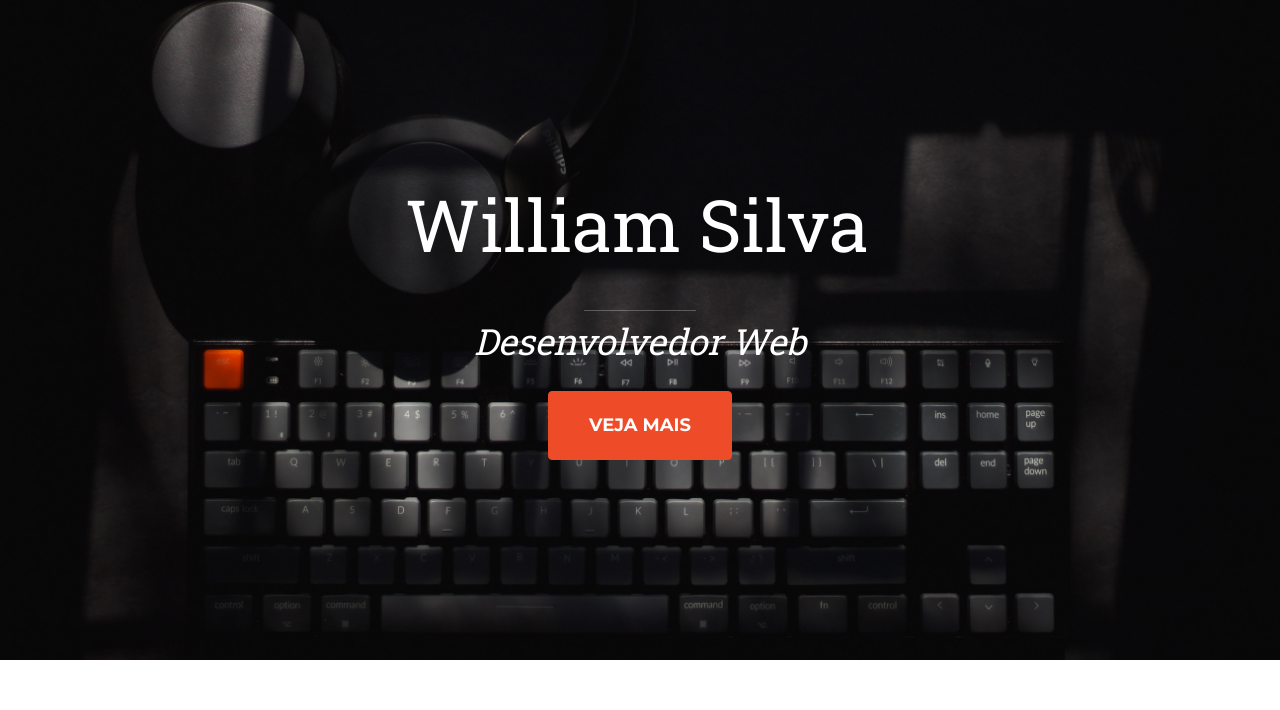
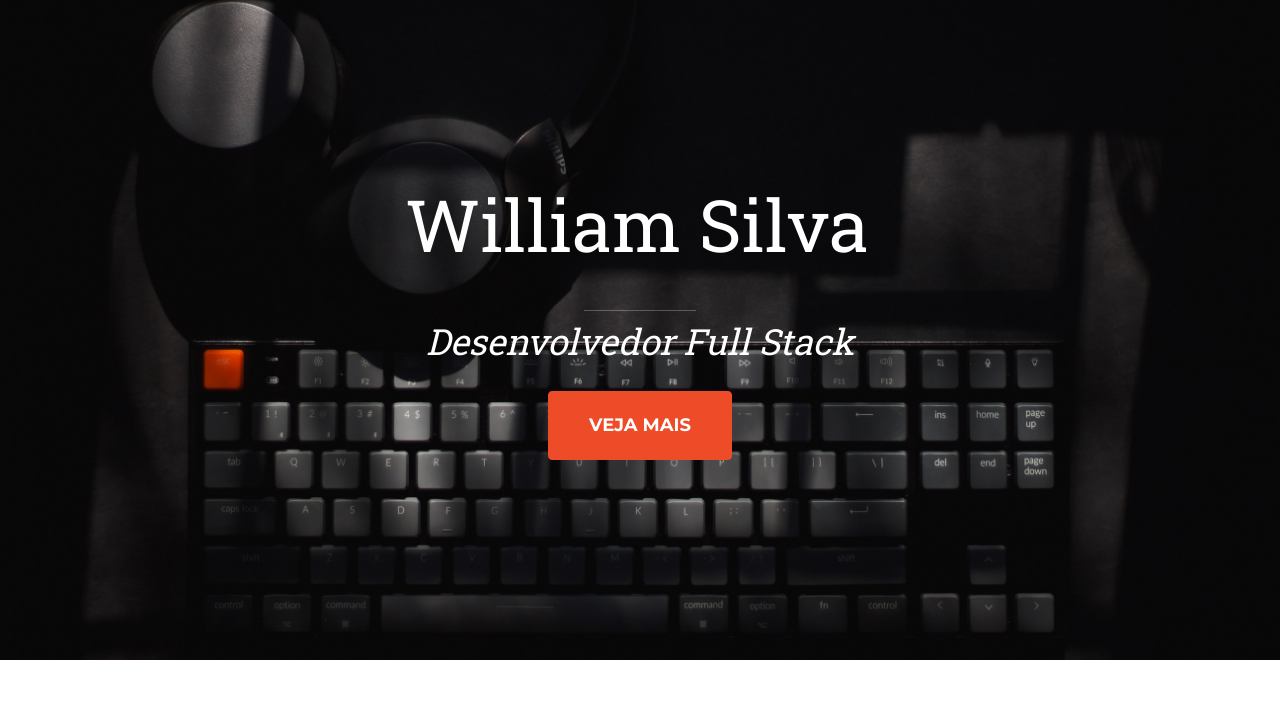
Before and after one commit to bywilliams/site, a plain HTML site: page index.html in a window 1280 px wide. Shown: the part 90-800 px from the top of the page. Drawn offline with nearby package versions, Linux system fonts and the light colour scheme.

Commit message:
Update index.html

```diff
--- a/index.html
+++ b/index.html
@@ -59,7 +59,7 @@
                     <h1 id="text">William Silva</h1>
                 </div>
                 <hr>
-                <div class="masthead-subheading">Desenvolvedor Web</div>
+                <div class="masthead-subheading">Desenvolvedor Full Stack</div>
                 <a class="btn btn-primary btn-xl text-uppercase"
                     href="#services">Veja Mais </a>
             </div>
```
